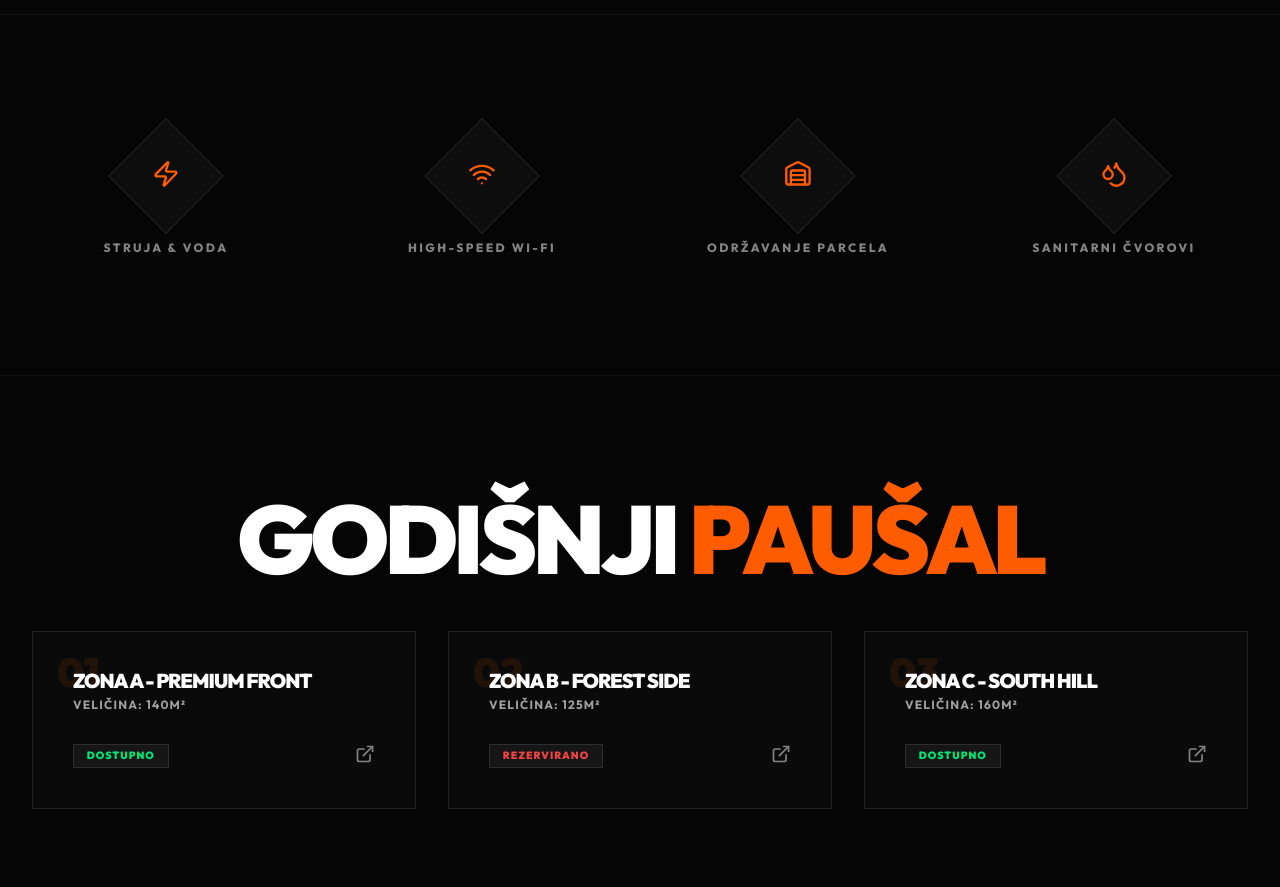
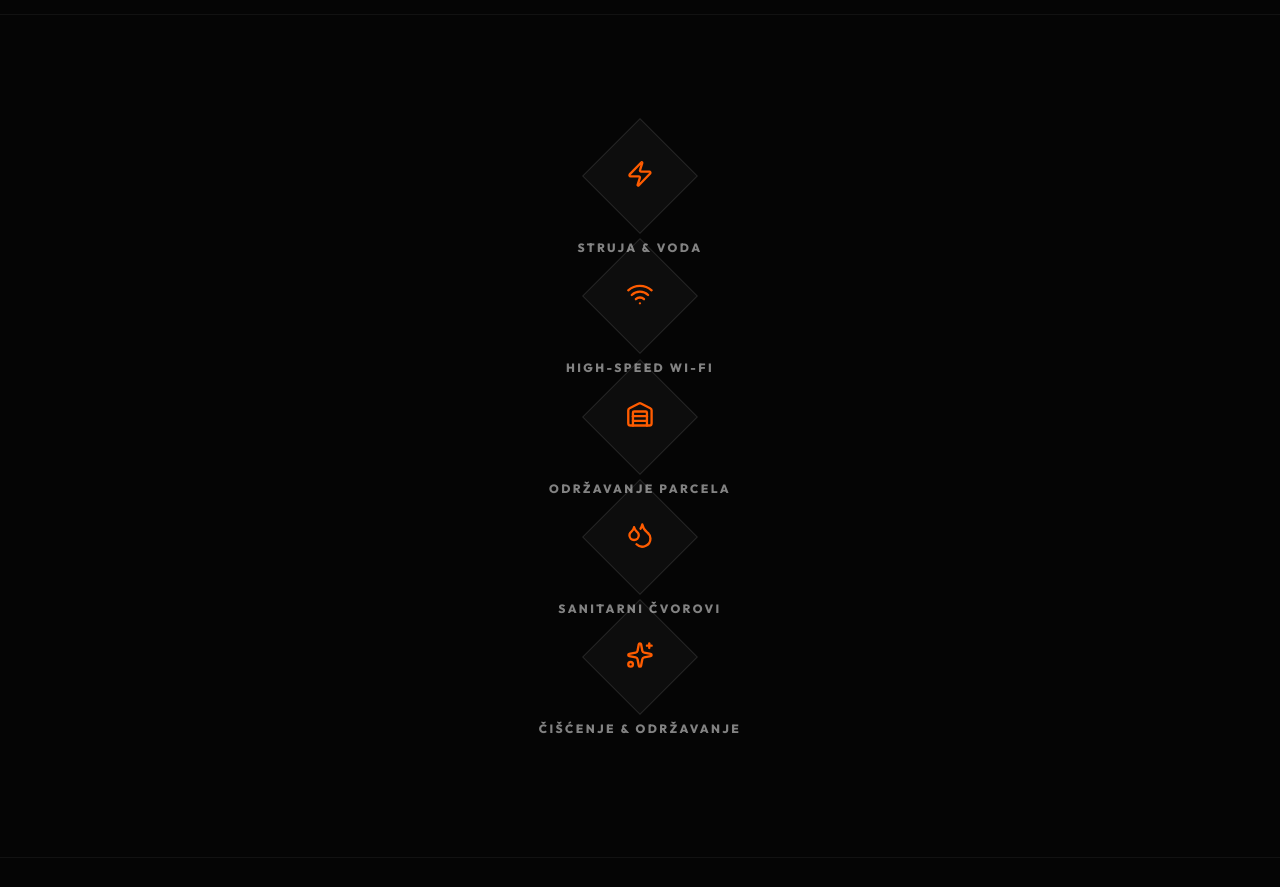
Before and after one commit to dinobaresic/KampKusoApp, a React (Vite) app: page / in a window 1280 px wide. Shown: the part 1500-2387 px from the top of the page. Built offline with nearby package versions, Linux system fonts and the light colour scheme.

Commit message:
feat: added cleaning and maintenance service to home page

```diff
--- a/src/components/Features.jsx
+++ b/src/components/Features.jsx
@@ -1,19 +1,20 @@
 import React from 'react';
 import { motion } from 'framer-motion';
-import { Wifi, Zap, Droplets, Warehouse } from 'lucide-react';
+import { Wifi, Zap, Droplets, Warehouse, Sparkles } from 'lucide-react';
 
 const Features = () => {
     const features = [
         { icon: <Zap />, name: "Struja & Voda" },
         { icon: <Wifi />, name: "High-Speed Wi-Fi" },
         { icon: <Warehouse />, name: "Održavanje Parcela" },
-        { icon: <Droplets />, name: "Sanitarni Čvorovi" }
+        { icon: <Droplets />, name: "Sanitarni Čvorovi" },
+        { icon: <Sparkles />, name: "Čišćenje & Održavanje" }
     ];
 
     return (
         <section className="section-padding bg-black" style={{ borderTop: '1px solid rgba(255,255,255,0.05)' }}>
             <div className="container">
-                <div className="grid-4">
+                <div className="flex flex-wrap justify-center gap-12 lg:gap-20">
                     {features.map((f, i) => (
                         <motion.div
                             key={i}
```
